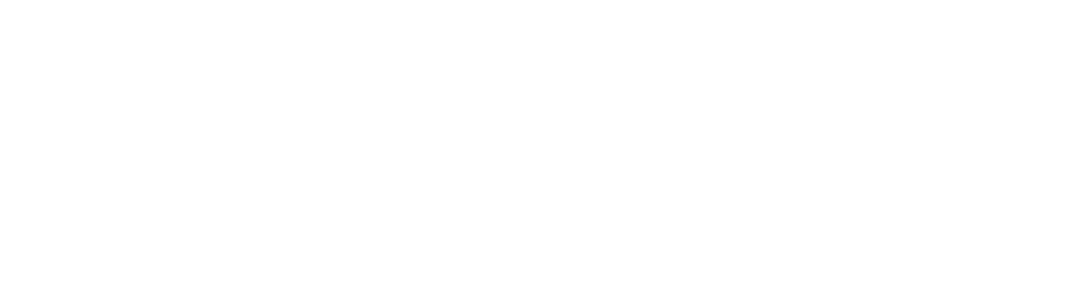
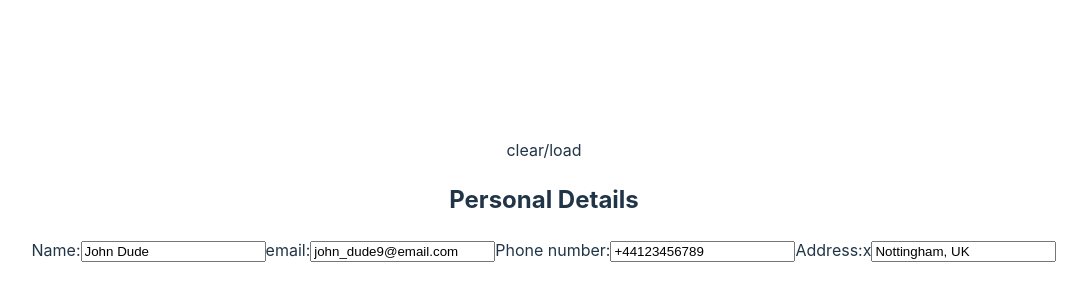
Before and after one commit to guyfoz77/cv-builder, a React (Vite) app: page / in a window 1280 px wide. Shown: the part 200-500 px from the top of the page, without its empty margins (96-1183 px from the left). Built offline with nearby package versions, Linux system fonts and the light colour scheme.

Commit message:
Build PersonalDetails input component

```diff
--- a/src/App.jsx
+++ b/src/App.jsx
@@ -1,36 +1,32 @@
-// import { useState } from "react";
+import { useState } from "react";
+import { userInputData } from "./data";
 import "./App.css";
+import { PersonalDetails } from "./components/PersonalDetails";
 
 function App() {
-
+  const [personalDetails, setPersonalDetails] = useState(
+    userInputData.personalDetails
+  );
   return (
-    <>
+    <div className="mainContainer">
       <aside className="userInput">
-        <div className="clearLoad">
-        {/* todo */}
-        </div>
-        <div className="personalDetails">
-        {/* todo */}
-        </div>
-        <div className="education">
-        {/* todo */}
-        </div>
-        <div className="experience">
-        {/* todo */}
-        </div>
+        <div className="clearLoad">{/* todo */} clear/load</div>
+        <PersonalDetails
+          className="personalDetails"
+          name={personalDetails.name}
+          email={personalDetails.email}
+          phone={personalDetails.phone}
+          address={personalDetails.address}
+        />
+        <div className="education">{/* todo */}</div>
+        <div className="experience">{/* todo */}</div>
       </aside>
       <main className="CV">
-        <div className="personalDetailsCV">
-        {/* todo */}
-        </div>
-        <div className="educationCV">
-        {/* todo */}
-        </div>
-        <div className="professionalExperienceCV">
-        {/* todo */}
-        </div>
+        <div className="personalDetailsCV">{/* todo */}</div>
+        <div className="educationCV">{/* todo */}</div>
+        <div className="professionalExperienceCV">{/* todo */}</div>
       </main>
-    </>
+    </div>
   );
 }
 
--- /dev/null
+++ b/src/components/PersonalDetails.jsx
@@ -0,0 +1,20 @@
+export function PersonalDetails({ name, email, phone, address }) {
+  return (
+    <>
+      <h2>Personal Details</h2>
+      <label htmlFor="name">Name:</label>
+      <input type="text" id="name" value={name} />
+      <label htmlFor="email">email:</label>
+      <input type="email" id="email" value={email} />
+      <label htmlFor="phone">Phone number:</label>
+      <input type="phone" id="phone" value={phone} />
+      <label htmlFor="address">Address:x</label>
+      <input type="text" id="address" value={address} />
+    </>
+  );
+}
+
+export function PersonalDetailsCV({ name, email, phone, address }) {
+  return
+  // To do
+}
--- /dev/null
+++ b/src/data.jsx
@@ -0,0 +1,10 @@
+export const exampleData = {
+  personalDetails: {
+    name: "John Dude",
+    email: "john_dude9@email.com",
+    phone: "+44123456789",
+    address: "Nottingham, UK",
+  },
+};
+
+export let userInputData = exampleData;
```
